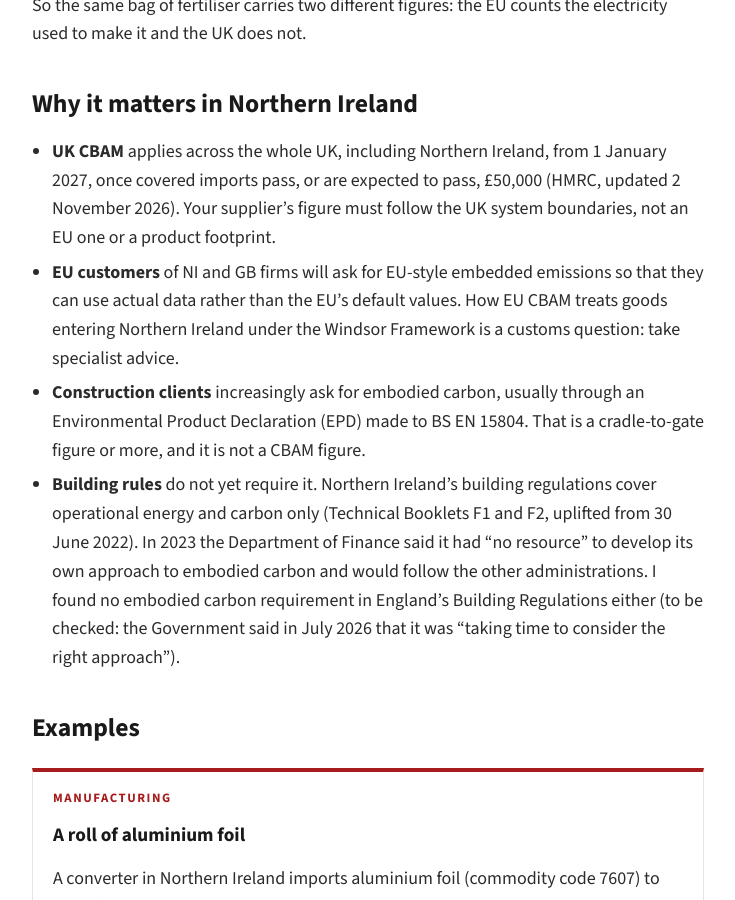
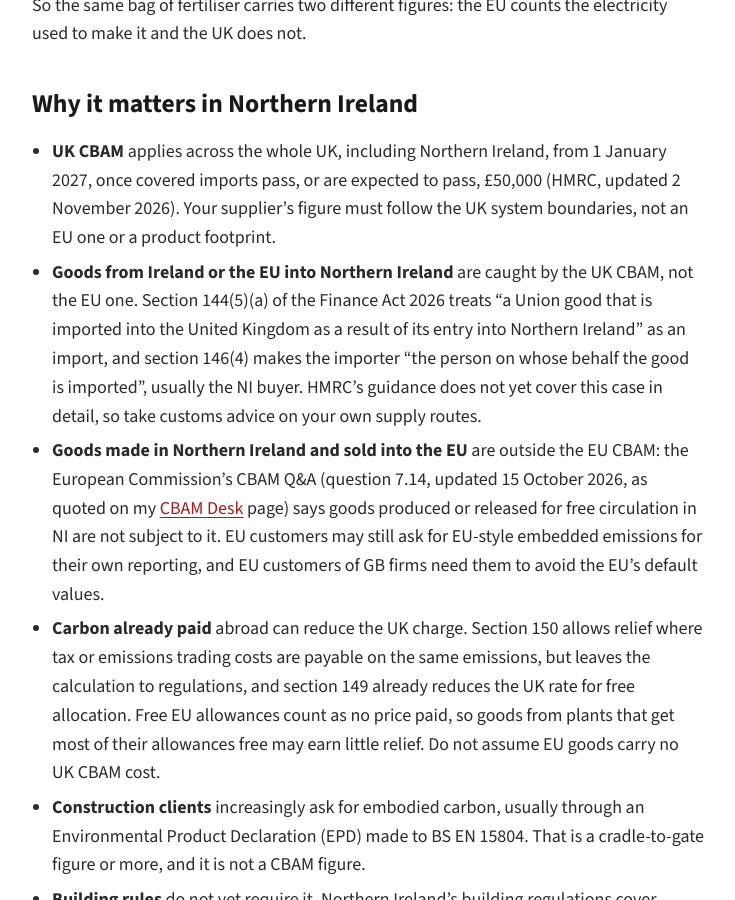
Before and after one commit to robertjparkuk/RobertJParkuk.github.io, a Jekyll site: the page built from _learn/embodied-vs-embedded-carbon.md, in a window 1280 px wide and 900 px high, scrolled down 2795 px. Shown: the whole window, without its empty margins (96-831 px from the left). Built offline with Jekyll 4.4.1, drawn with Linux system fonts in a browser that asks for light colours; some of the changed text lies outside the part shown.

Commit message:
v0.34.0: NI position on UK and EU CBAM in the embodied/embedded explainer
Co-Authored-By: Claude Opus 5.5 <noreply@anthropic.com>
Claude-Session: https://claude.ai/code/session_01TUNMnKYNLJG7xEEf2zYoSz

```diff
--- a/_learn/embodied-vs-embedded-carbon.md
+++ b/_learn/embodied-vs-embedded-carbon.md
@@ -38,7 +38,9 @@ So the same bag of fertiliser carries two different figures: the EU counts the e
 ## Why it matters in Northern Ireland
 
 - **UK CBAM** applies across the whole UK, including Northern Ireland, from 1 January 2027, once covered imports pass, or are expected to pass, £50,000 (HMRC, updated 2 November 2026). Your supplier's figure must follow the UK system boundaries, not an EU one or a product footprint.
-- **EU customers** of NI and GB firms will ask for EU-style embedded emissions so that they can use actual data rather than the EU's default values. How EU CBAM treats goods entering Northern Ireland under the Windsor Framework is a customs question: take specialist advice.
+- **Goods from Ireland or the EU into Northern Ireland** are caught by the UK CBAM, not the EU one. Section 144(5)(a) of the Finance Act 2026 treats "a Union good that is imported into the United Kingdom as a result of its entry into Northern Ireland" as an import, and section 146(4) makes the importer "the person on whose behalf the good is imported", usually the NI buyer. HMRC's guidance does not yet cover this case in detail, so take customs advice on your own supply routes.
+- **Goods made in Northern Ireland and sold into the EU** are outside the EU CBAM: the European Commission's CBAM Q&A (question 7.14, updated 15 October 2026, as quoted on my [CBAM Desk]({{ '/cbam-desk/' | relative_url }}) page) says goods produced or released for free circulation in NI are not subject to it. EU customers may still ask for EU-style embedded emissions for their own reporting, and EU customers of GB firms need them to avoid the EU's default values.
+- **Carbon already paid** abroad can reduce the UK charge. Section 150 allows relief where tax or emissions trading costs are payable on the same emissions, but leaves the calculation to regulations, and section 149 already reduces the UK rate for free allocation. Free EU allowances count as no price paid, so goods from plants that get most of their allowances free may earn little relief. Do not assume EU goods carry no UK CBAM cost.
 - **Construction clients** increasingly ask for embodied carbon, usually through an Environmental Product Declaration (EPD) made to BS EN 15804. That is a cradle-to-gate figure or more, and it is not a CBAM figure.
 - **Building rules** do not yet require it. Northern Ireland's building regulations cover operational energy and carbon only (Technical Booklets F1 and F2, uplifted from 30 June 2022). In 2023 the Department of Finance said it had "no resource" to develop its own approach to embodied carbon and would follow the other administrations. I found no embodied carbon requirement in England's Building Regulations either (to be checked: the Government said in July 2026 that it was "taking time to consider the right approach").
 
@@ -106,6 +108,6 @@ Next: [What is a carbon life cycle?]({{ '/learn/carbon-life-cycle/' | relative_u
 Checked 17 November 2026.
 
 - **EU CBAM:** Regulation (EU) 2023/956, Articles 3, 7 and 30 and Annexes I, II and IV, read from the Council of the EU's [adopted text](https://data.consilium.europa.eu/doc/document/PE-7-2023-INIT/en/pdf) and a [Maltese Government copy of the Annexes](https://www.climateaction.gov.mt/wp-content/uploads/2024/12/CELEX_32023R0956_EN_TXT-39-45.pdf) (EUR-Lex could not be opened) · Regulation (EU) 2025/2083, [Council text](https://data.consilium.europa.eu/doc/document/PE-21-2025-REV-1/en/pdf) and [EUR-Lex record](https://eur-lex.europa.eu/eli/reg/2025/2083/oj) · Implementing Regulation (EU) 2025/2547, [EUR-Lex record](https://eur-lex.europa.eu/eli/reg_impl/2025/2547) · European Commission, [CBAM](https://taxation-customs.ec.europa.eu/carbon-border-adjustment-mechanism_en)
-- **UK CBAM:** [Finance Act 2026, Part 5](https://www.legislation.gov.uk/ukpga/2026/11/part/5) (sections 143, 148 and 158) · [SI 2026/995](https://www.legislation.gov.uk/uksi/2026/995/made) · HMRC, [CBAM factsheet](https://www.gov.uk/government/publications/factsheet-carbon-border-adjustment-mechanism-cbam/factsheet-carbon-border-adjustment-mechanism) and [policy summary, updated 2 November 2026](https://www.gov.uk/government/publications/carbon-border-adjustment-mechanism-cbam-policy-summary/carbon-border-adjustment-mechanism-cbam-policy-summary)
+- **UK CBAM:** [Finance Act 2026, Part 5](https://www.legislation.gov.uk/ukpga/2026/11/part/5) (sections 142 to 150 and 158) · European Commission, [CBAM Questions and Answers](https://taxation-customs.ec.europa.eu/document/download/013fa763-5dce-4726-a204-69fec04d5ce2_en?filename=CBAM_Questions+and+Answers.pdf), question 7.14 (updated 15 October 2026; not re-opened on 17 November) · [SI 2026/995](https://www.legislation.gov.uk/uksi/2026/995/made) · HMRC, [CBAM factsheet](https://www.gov.uk/government/publications/factsheet-carbon-border-adjustment-mechanism-cbam/factsheet-carbon-border-adjustment-mechanism) and [policy summary, updated 2 November 2026](https://www.gov.uk/government/publications/carbon-border-adjustment-mechanism-cbam-policy-summary/carbon-border-adjustment-mechanism-cbam-policy-summary)
 - **Buildings:** RICS, [Whole life carbon assessment for the built environment, 2nd edition](https://www.rics.org/content/dam/ricsglobal/documents/standards/Whole_life_carbon_assessment_PS_Sept23.pdf) and [in full effect from 1 July 2024](https://rics.org/news-insights/wlca-standard-2nd-edition-now-in-full-effect) · BSI, [BS EN 15978:2026](https://knowledge.bsigroup.com/products/sustainability-of-construction-works-assessment-of-environmental-performance-of-buildings-requirements-and-guidance) and [BS EN 15804:2012+A2:2019](https://knowledge.bsigroup.com/products/sustainability-of-construction-works-environmental-product-declarations-core-rules-for-the-product-category-of-construction-products-2) · MHCLG, [Consideration of embodied carbon in new buildings, July 2025](https://www.gov.uk/government/publications/consideration-of-embodied-carbon-in-new-buildings/cover-note-for-the-report) · Department of Finance (NI), [improved energy performance standards, 2022](https://www.finance-ni.gov.uk/news/murphy-launches-improved-energy-performance-standards-new-buildings) and [Building Regulations discussion document, July 2023](https://consultations2.nidirect.gov.uk/dof/building-regulations-discussion-document-2023/user_uploads/discussion-document-and-pre-consultation-on-next-steps.pdf)
 - **Products and statistics:** ISO, [ISO 14067:2018](https://www.iso.org/standard/71206.html) · Defra, [Carbon footprint for the UK and England to 2023](https://www.gov.uk/government/statistics/uks-carbon-footprint/carbon-footprint-for-the-uk-and-england-to-2023) and [summary of methods 2026](https://assets.publishing.service.gov.uk/media/6a3ce626eaee00074150f449/UK_and_England_s_Carbon_Footprint_Summary_of_Methods_2026.pdf) · DESNZ, [Low carbon industrial products: government response](https://assets.publishing.service.gov.uk/media/6a18151a916cd732dcdaac4a/low-carbon-products-government-response.pdf)
```
Also changed, not shown: WEBSITE-UPDATES.md (+2 -1 lines).
